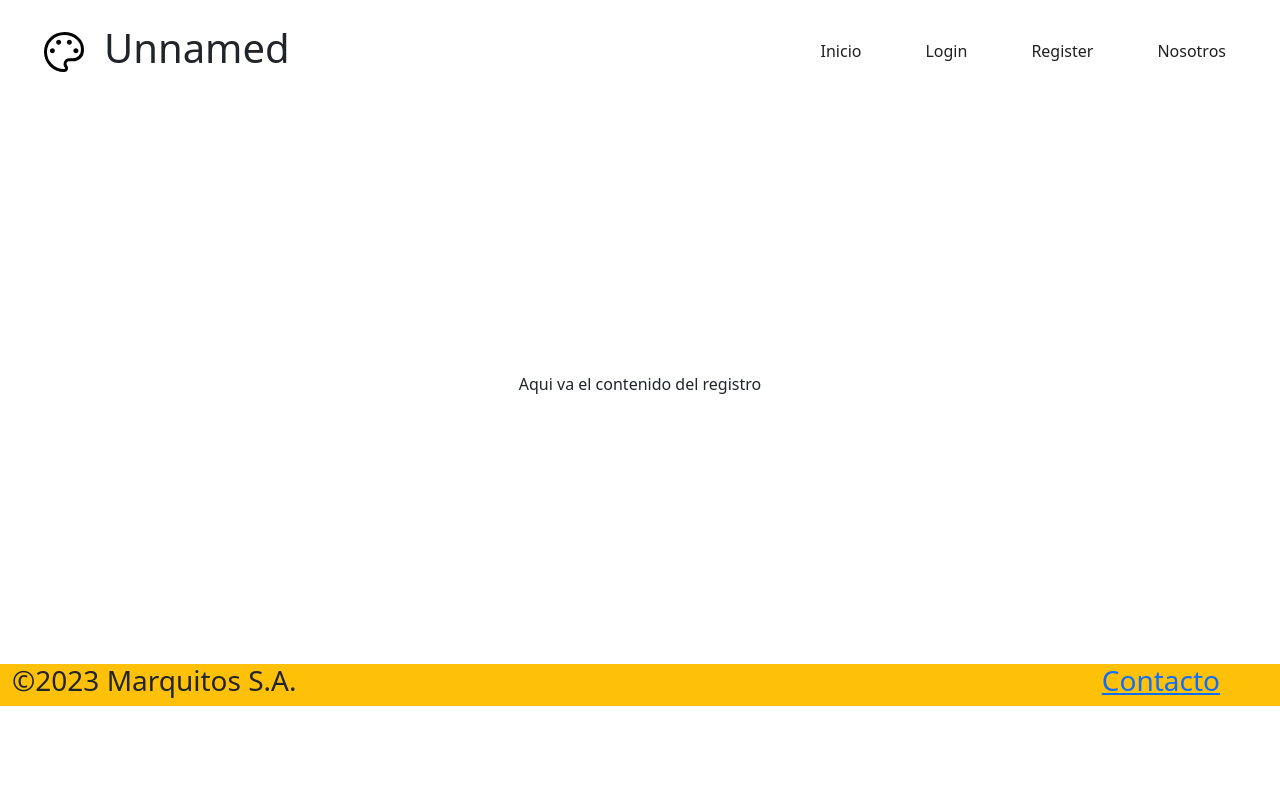
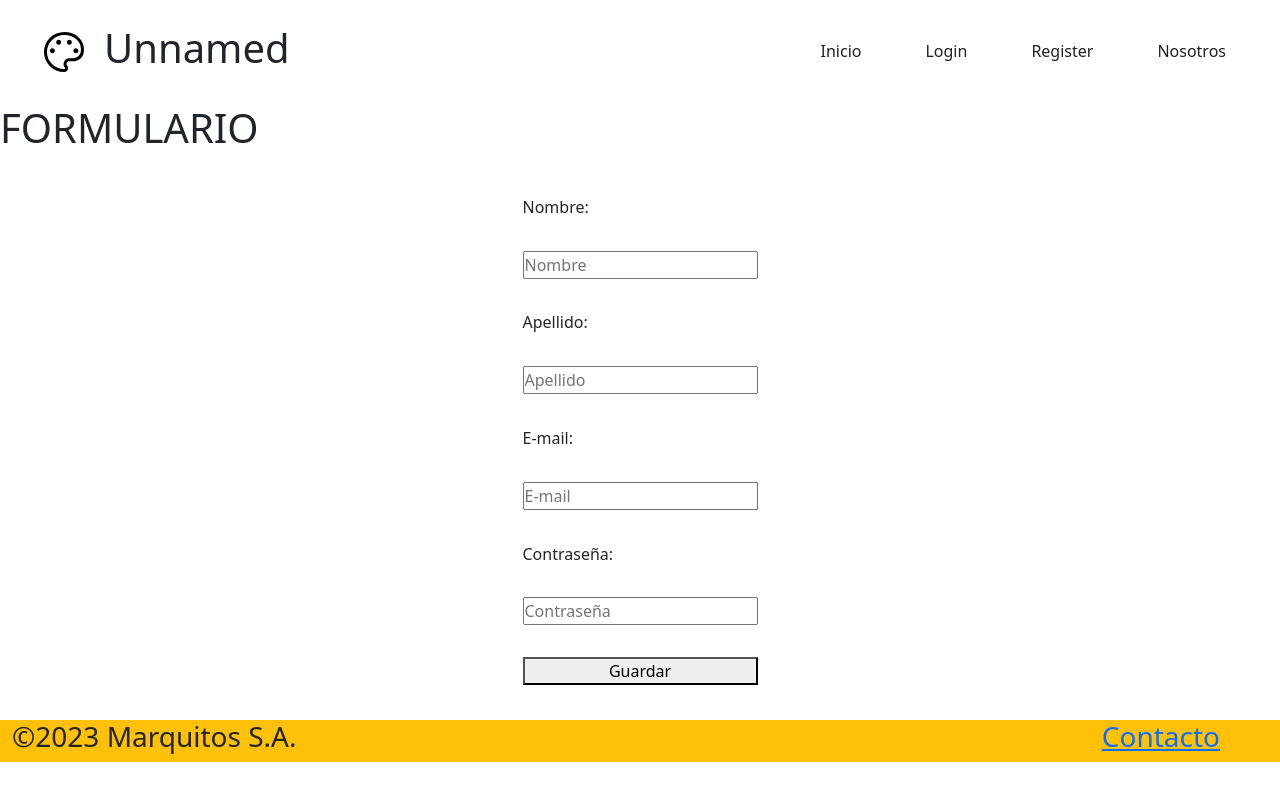
Before and after one commit to marcosquinteros/prog-parcial, a React (Create React App) app in the folder urcan-grande-lacki-quinteros/: page /Register in a window 1280 px wide. Built offline with nearby package versions, Linux system fonts and the light colour scheme.

Commit message:
se agrego register y modif del css content

```diff
--- a/urcan-grande-lacki-quinteros/src/Pages/Register.jsx
+++ b/urcan-grande-lacki-quinteros/src/Pages/Register.jsx
@@ -1,12 +1,90 @@
 import React from "react";
+import { useState } from "react";
 
 const Register = () => {
+  const [nombre,setNombre] = useState("");
+  const [apellido,setApellido] = useState("");
+  const [email,setEmail] = useState("");
+  const [contraseña,setContraseña] = useState("");
+
+  const cargarNombre = (e) => {
+    const value= e.target.value;
+    console.log(value);
+    setNombre(value);
+  };
+
+  const cargarApellido = (e) => {
+    const value= e.target.value;
+    console.log(value);
+    setApellido(value);
+  };
+
+  const cargarEmail = (e) => {
+    const value= e.target.value;
+    console.log(value);
+    setEmail(value);
+  };
+
+  const cargarContraseña = (e) => {
+    const value= e.target.value;
+    console.log(value);
+    setContraseña(value);
+  };
+
+  const guardarCLick = () => {
+    console.log("Nombre:",nombre, "Apellido:",apellido, "E-mail:",email, "Contraseña:",contraseña );
+  };
+
   return (
     <div>
       <div>
+      <h1>FORMULARIO</h1>
         <div className="w-100">
           <div className="content-sidebar-wrapper">
-            <main className="content">Aqui va el contenido del registro</main>
+            <main className="content">
+              <label>Nombre: </label>
+              <input
+                  type="text"
+                  id="nombre"
+                  name="nombre"
+                  placeholder="Nombre"
+                  autoComplete="off"
+                  value={nombre}
+                  onChange={cargarNombre}
+              ></input>
+              <label>Apellido: </label>
+              <input
+                  type="text"
+                  id="apellido"
+                  name="apellido"
+                  placeholder="Apellido"
+                  autoComplete="off"
+                  value={apellido}
+                  onChange={cargarApellido}
+              ></input>
+              <label>E-mail: </label>
+              <input
+                  type="text"
+                  id="email"
+                  name="email"
+                  placeholder="E-mail"
+                  autoComplete="off"
+                  value={email}
+                  onChange={cargarEmail}
+              ></input>
+              <label>Contraseña: </label>
+              <input
+                  type="password"
+                  id="contraseña"
+                  name="contraseña"
+                  placeholder="Contraseña"
+                  autoComplete="off"
+                  value={contraseña}
+                  onChange={cargarContraseña}
+              ></input>
+
+              <button onClick={guardarCLick}>Guardar</button>
+            </main>
           </div>
         </div>
       </div>
--- a/urcan-grande-lacki-quinteros/src/index.css
+++ b/urcan-grande-lacki-quinteros/src/index.css
@@ -62,9 +62,10 @@ body {
   background-color: #ffffff;
   padding: 20px;
   min-height: 70vh;
-  display: flex;
+  display: grid;
   align-items: center;
   justify-content: center;
+  gap: 2px;
 }
 
 .ad{
```
